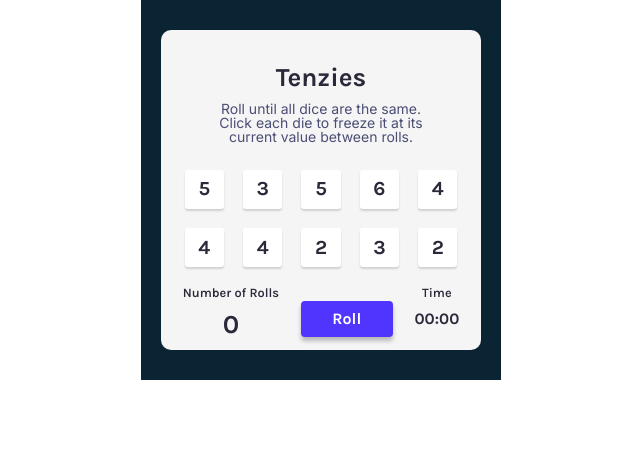
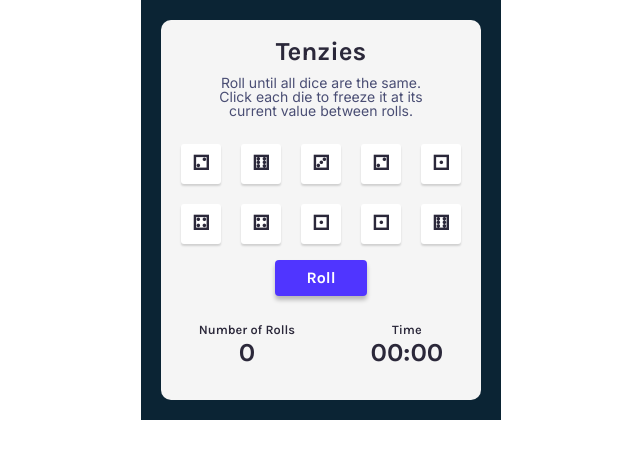
Before and after one commit to Romanmaliska/tenzies, a React (Create React App) app: page / in a window 1280 px wide. Shown: the top 458 px of the page, without its empty margins (319-959 px from the left). Built offline with nearby package versions, Linux system fonts and the light colour scheme.

Commit message:
updated Stopwatch component

```diff
--- a/src/components/Confetti.js
+++ b/src/components/Confetti.js
@@ -2,7 +2,7 @@ import React from 'react'
 import Confetti from 'react-confetti'
 
 
-const Animation = (props) => {
+const Confettis = (props) => {
   return (
    <Confetti
       width="360px"
@@ -13,4 +13,4 @@ const Animation = (props) => {
   )
 }
 
-export default Animation
+export default Confettis
--- a/src/components/Main.js
+++ b/src/components/Main.js
@@ -3,26 +3,27 @@ import Dice from "./Dice";
 import Button from "./Button";
 import RollCounter from "./RollCounter";
 import Stopwatch from "./Stopwatch";
-import Animation from "./Confetti";
+import Confettis from "./Confetti";
 
 import "./main.scss";
 
 const Main = () => {
+    const randomDice = ["⚀", "⚁", "⚂", "⚃", "⚄", "⚅"];
 
-    const randomDice = ["⚀","⚁","⚂","⚃","⚄","⚅"];
+    /* Select random dice from randomDice array*/
 
-    const randomNumber = () => {
-        return Math.floor(Math.random() * 6) + 1;
+    const randomDiceIndex = () => {
+        return Math.floor(Math.random() * 6);
     };
 
-
+    /* Creates an array with object for every dice */
 
     const randomDicesArray = () => {
         let empty = [];
         for (let i = 0; i < 10; i++) {
             empty.push({
                 id: i + 1,
-                number: randomNumber(),
+                number: randomDice[randomDiceIndex()],
                 isSelected: false,
             });
         }
@@ -31,17 +32,19 @@ const Main = () => {
 
     const [diceNumbers, setDiceNumbers] = React.useState(randomDicesArray());
 
-    const [lastDiceValue, setLastDiceValue] = React.useState(0);
+    const [lastDiceValue, setLastDiceValue] = React.useState("");
 
     const [isDiceSelected, setIsDiceSelected] = React.useState(false);
 
+    /* managing dice selection */
+
     const selectDice = (id) => {
-        setIsDiceSelected(true)
+        setIsDiceSelected(true);
         setDiceNumbers((prevDiceNumbers) => {
             return prevDiceNumbers.map((item) => {
                 if (
                     item.id === id &&
-                    (lastDiceValue === 0 || lastDiceValue === item.number)
+                    (lastDiceValue === "" || lastDiceValue === item.number)
                 ) {
                     setLastDiceValue(item.number);
                     return { ...item, isSelected: !item.isSelected };
@@ -50,24 +53,30 @@ const Main = () => {
         });
 
         if (diceNumbers.every((item) => !item.isSelected)) {
-            setLastDiceValue(0);
+            setLastDiceValue('');
         }
     };
 
     const [countOfRolls, setcountOfRolls] = React.useState(0);
+
+    /* managing Roll button functionality */
 
     const rollDices = () => {
         setcountOfRolls(countOfRolls + 1);
 
         setDiceNumbers((prevNumbers) => {
             return prevNumbers.map((item) =>
-                item.isSelected ? item : { ...item, number: randomNumber() }
+                item.isSelected
+                    ? item
+                    : { ...item, number: randomDice[randomDiceIndex()] }
             );
         });
     };
 
+    /* managing Reset Game button functionality */
+
     const resetDices = () => {
-        setIsDiceSelected(false)
+        setIsDiceSelected(false);
         setcountOfRolls(0);
         setDiceNumbers(randomDicesArray());
     };
@@ -81,6 +90,7 @@ const Main = () => {
                 <p className="game__text">
                     Roll until all dice are the same. Click each die to freeze
                     it at its current value between rolls.
+                <Confettis isGameFinished={isGameFinished} />
                 </p>
                 {diceNumbers.map((item) => (
                     <Dice
@@ -90,16 +100,15 @@ const Main = () => {
                         selectDice={() => selectDice(item.id)}
                     />
                 ))}
-                <div className="control">
-                <RollCounter countOfRolls={countOfRolls} />
-                <Button
-                    rollDices={rollDices}
-                    resetDices={resetDices}
-                    isGameFinished={isGameFinished}
-                />
-                <Stopwatch isDiceSelected={isDiceSelected}/>
+                    <Button
+                        rollDices={rollDices}
+                        resetDices={resetDices}
+                        isGameFinished={isGameFinished}
+                    />
+                <div className="stats">
+                    <RollCounter countOfRolls={countOfRolls} />
+                    <Stopwatch isDiceSelected={isDiceSelected} countOfRolls={countOfRolls} isGameFinished={isGameFinished} />
                 </div>
-                <Animation isGameFinished={isGameFinished} />
             </div>
         </div>
     );
--- a/src/components/Stopwatch.js
+++ b/src/components/Stopwatch.js
@@ -6,21 +6,26 @@ const Stopwatch = (props) => {
     const [intervalId, setIntervalId] = React.useState();
 
     React.useEffect(() => {
-        if (props.isDiceSelected) {
+        if ((props.isDiceSelected || props.countOfRolls > 0) && !props.isGameFinished) {
             setIntervalId(
                 setInterval(() => setCount((prevCount) => prevCount + 1), 1000)
             );
-        } else {
+        }
+        else  {
             clearInterval(intervalId);
+            setCount(0);
         }
-    }, [props.isDiceSelected]);
+    }, [props.isDiceSelected || props.countOfRolls > 0, !props.isGameFinished ]);
 
     return (
-        <div className="stopwatch">
-            <h3 className="heading">Time
-            </h3>
-                <span>{("0" + Math.floor(count / 60)).slice(-2)}:</span>
-                <span>{("0" + Math.floor(count % 60)).slice(-2)}</span>
+        <div>
+            <h3 className="heading">Time</h3>
+            <span className="time">
+                {("0" + Math.floor(count / 60)).slice(-2)}:
+            </span>
+            <span className="time">
+                {("0" + Math.floor(count % 60)).slice(-2)}
+            </span>
         </div>
     );
 };
--- a/src/components/button.scss
+++ b/src/components/button.scss
@@ -1,7 +1,7 @@
 .btn {
     width: 92px;
     height: 36px;
-    margin-top: 1.5rem;
+    margin-top: .375rem;
 
     font-family: "Karla";
     font-weight: 700;
--- a/src/components/dice.scss
+++ b/src/components/dice.scss
@@ -6,8 +6,8 @@
     width: 36px;
     height: 36px;
 
-    margin: .6rem;
-    padding: .1rem;
+    margin: .625rem;
+    padding: .125rem;
 
     font-size: 1.25rem;
     line-height: 1.5rem;
--- a/src/components/main.scss
+++ b/src/components/main.scss
@@ -4,7 +4,7 @@
     justify-content: center;
 
     width: 360px;
-    height: 380px;
+    height: 420px;
     margin: auto;
 
     background-color: #0b2434;
@@ -16,13 +16,13 @@
 
     .game {
         width: 320px;
-        height: 320px;
+        height: 380px;
         border-radius: 10px;
 
         background: #f5f5f5;
 
         .game__heading {
-            margin-top: 2rem;
+            margin-top: 1rem;
             margin-bottom: 0.5rem;
 
             font-size: 1.625rem;
@@ -39,10 +39,10 @@
             line-height: 1;
             color: #4a4e74;
         }
-        .control{
+        .stats{
             display:flex;
-            justify-content: space-evenly;
-            align-items: start;
+            justify-content: space-around;
+            align-items: center;
         }
     }
 }
--- a/src/components/rollCounter.scss
+++ b/src/components/rollCounter.scss
@@ -1,6 +1,6 @@
 .heading {
+    padding-top: 1.625rem;
     font-size: 0.8rem;
-    line-height: 2rem;
     font-weight: 600;
     color: #2b283a;
     text-align: center;
@@ -9,5 +9,4 @@
 .count {
     font-weight: 700;
     font-size: 1.625rem;
-    line-height: 2rem;
 }
--- a/src/components/stopwatch.scss
+++ b/src/components/stopwatch.scss
@@ -1,3 +1,12 @@
-.stopwatch{
-    display: inline
+.heading {
+    padding-top: 1.625rem;
+    font-size: 0.8rem;
+    font-weight: 600;
+    color: #2b283a;
+    text-align: center;
 }
+
+.time {
+    font-weight: 700;
+    font-size: 1.625rem;
+}
```
